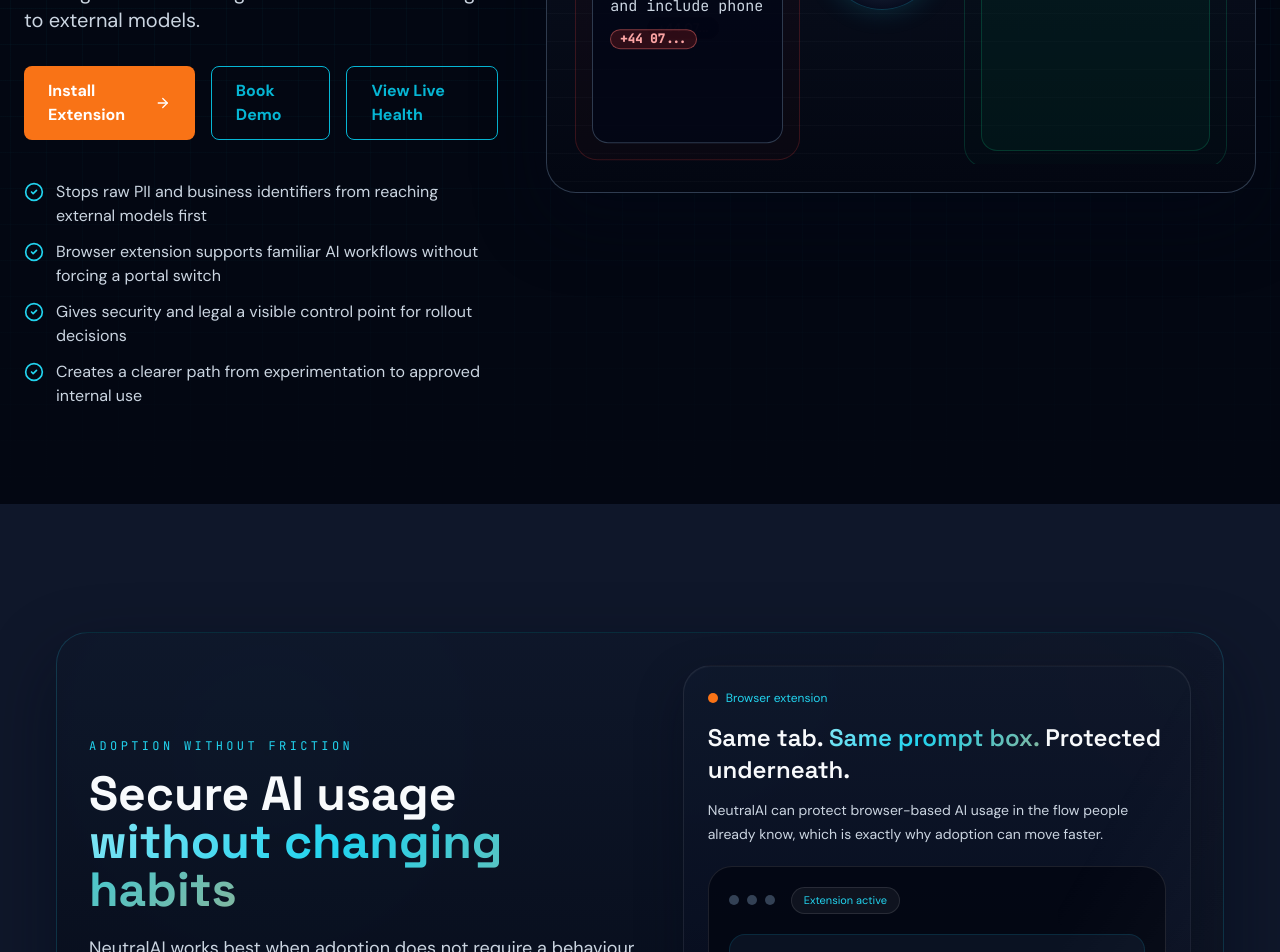
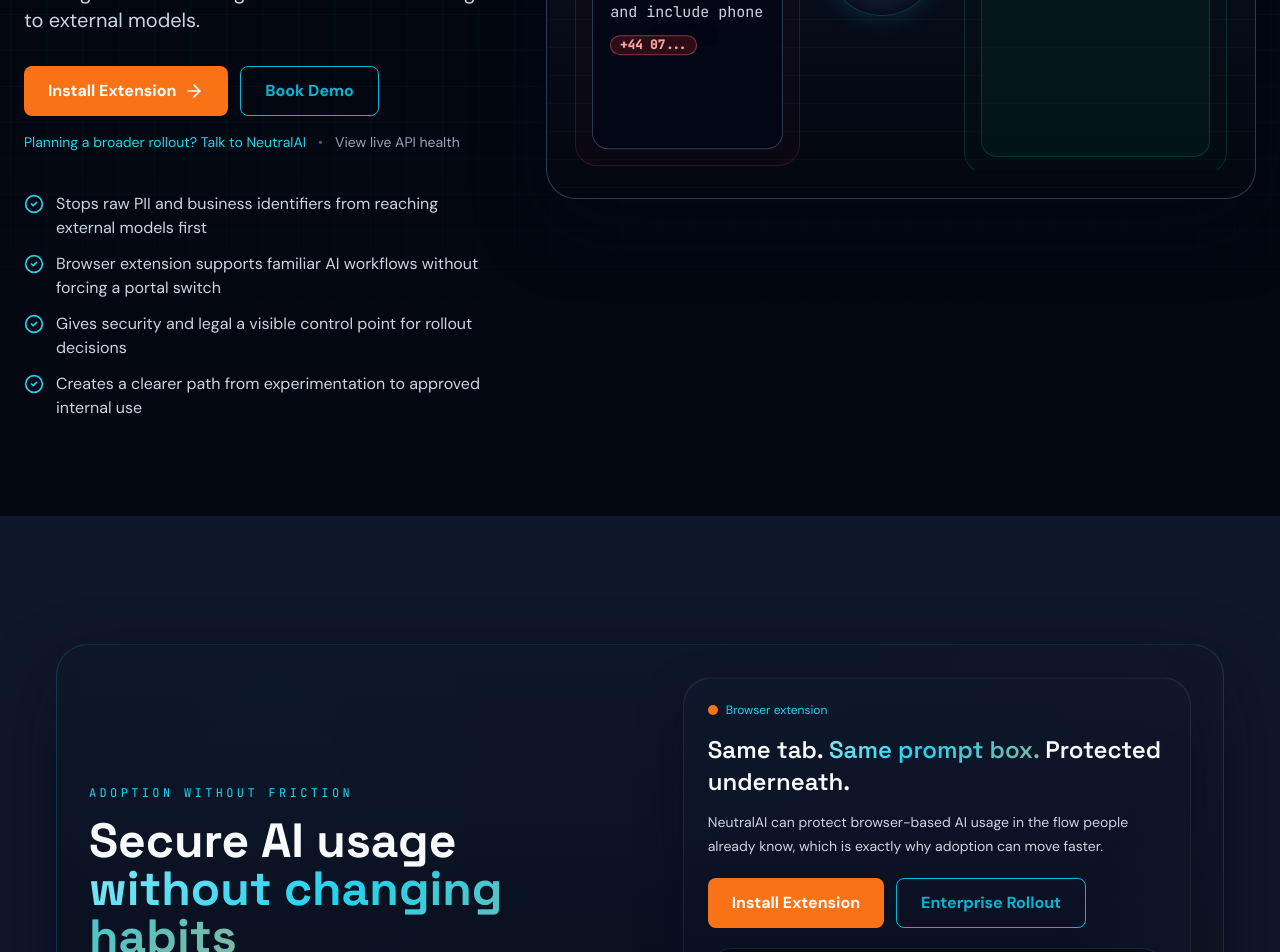
Before and after one commit to nazifsohtaoglu/neutralai-website, a Next.js app: page / in a window 1280 px wide. Shown: the part 740-1692 px from the top of the page. Built offline with nearby package versions, Linux system fonts and the light colour scheme.

Commit message:
Polish CTA flow and homepage spacing

```diff
--- a/app/page.tsx
+++ b/app/page.tsx
@@ -461,21 +461,27 @@ function Hero() {
               NeutralAI adds a control layer for browser-based AI usage and application traffic so teams can keep moving without sending raw sensitive data straight to external models.
             </p>
 
-            <div className="mt-8 flex flex-col gap-4 sm:flex-row">
-              <a href="/install-extension" className="btn btn-cta px-8 py-4 text-base">
+            <div className="mt-8 flex flex-col gap-3 sm:flex-row sm:flex-wrap">
+              <a href="/install-extension" className="btn btn-cta w-full px-8 py-4 text-base sm:w-auto">
                 Install Extension
                 <ArrowRight className="h-5 w-5" />
               </a>
-              <a href="/contact" className="btn btn-secondary px-8 py-4 text-base">
+              <a href="/contact" className="btn btn-secondary w-full px-8 py-4 text-base sm:w-auto">
                 Book Demo
               </a>
+            </div>
+            <div className="mt-4 flex flex-col gap-3 text-sm text-slate-400 sm:flex-row sm:flex-wrap sm:items-center">
+              <a href="/contact" className="text-primary-light transition-colors hover:text-primary">
+                Planning a broader rollout? Talk to NeutralAI
+              </a>
+              <span className="hidden text-slate-600 sm:inline">•</span>
               <a
                 href={siteConfig.apiHealthUrl}
                 target="_blank"
                 rel="noreferrer"
-                className="btn btn-secondary px-8 py-4 text-base"
+                className="transition-colors hover:text-slate-200"
               >
-                View Live Health
+                View live API health
               </a>
             </div>
 
@@ -508,7 +514,7 @@ function WhyItMatters() {
         <SectionIntro
           eyebrow="Why It Matters"
           title="Without a control layer, AI adoption creates new failure modes"
-          description="If the site has one job after the hero, it is making the customer feel the cost of not having this layer in place."
+          description="The issue is not just privacy. Uncontrolled AI usage slows internal approval, creates shadow workflows, and makes security teams the team saying no by default."
         />
 
         <div className="mt-12 grid gap-6 lg:grid-cols-3">
@@ -576,6 +582,14 @@ function ProductSurface() {
                 <p className="mt-3 text-sm leading-6 text-slate-300">
                   NeutralAI can protect browser-based AI usage in the flow people already know, which is exactly why adoption can move faster.
                 </p>
+                <div className="mt-5 flex flex-col gap-3 sm:flex-row">
+                  <a href="/install-extension" className="btn btn-cta w-full sm:w-auto">
+                    Install Extension
+                  </a>
+                  <a href="/contact" className="btn btn-secondary w-full sm:w-auto">
+                    Enterprise Rollout
+                  </a>
+                </div>
               </div>
 
               <div className="mt-5 rounded-[24px] border border-white/10 bg-background/85 p-4 md:p-5">
@@ -663,7 +677,7 @@ function HowItWorks() {
         <SectionIntro
           eyebrow="How It Works"
           title="Intercept. Neutralize. Forward."
-          description="The explanation should stay fast. NeutralAI is the layer between your app and the model endpoint."
+          description="NeutralAI sits between the user workflow and the model endpoint, rewriting or masking sensitive values before the request keeps moving."
           centered
         />
 
@@ -699,7 +713,7 @@ function Trust() {
           <SectionIntro
             eyebrow="Why Trust NeutralAI"
             title="Trust comes from architecture, proof, and honesty"
-            description="The goal is not to overwhelm people. It is to show a believable product, a believable deployment story, and a believable reason to engage."
+            description="The message here is simple: a real product boundary, live operational proof, and a launch posture that says exactly what is ready today and what is still being hardened."
           />
 
           <div className="space-y-4">
@@ -769,8 +783,8 @@ function Pricing() {
               initial={{ opacity: 0, y: 20 }}
               whileInView={{ opacity: 1, y: 0 }}
               viewport={{ once: true }}
-              transition={{ delay: index * 0.08 }}
-              className={`card p-6 ${plan.featured ? 'border-primary shadow-[0_0_40px_rgba(6,182,212,0.12)]' : ''}`}
+            transition={{ delay: index * 0.08 }}
+              className={`card flex h-full flex-col p-6 ${plan.featured ? 'border-primary shadow-[0_0_40px_rgba(6,182,212,0.12)]' : ''}`}
             >
               <div className="flex items-center justify-between gap-3">
                 <h3 className="font-heading text-2xl font-semibold">{plan.name}</h3>
@@ -781,7 +795,7 @@ function Pricing() {
                 ) : null}
               </div>
               <p className="mt-3 text-sm text-slate-400">{plan.summary}</p>
-              <ul className="mt-8 space-y-3">
+              <ul className="mt-8 flex-1 space-y-3">
                 {plan.features.map((feature) => (
                   <li key={feature} className="flex items-start gap-3 text-sm text-slate-300">
                     <CheckCircle2 className="mt-0.5 h-4 w-4 flex-shrink-0 text-primary" />
@@ -816,14 +830,21 @@ function FinalCta() {
             NeutralAI is for teams that need a credible answer to one practical question: how do we let people use AI without sending raw sensitive data out first?
           </p>
           <div className="mt-8 flex flex-col items-center justify-center gap-4 sm:flex-row">
-            <a href="/install-extension" className="btn btn-cta px-8 py-4 text-lg">
+            <a href="/install-extension" className="btn btn-cta w-full px-8 py-4 text-lg sm:w-auto">
               Install Extension
               <ArrowRight className="h-5 w-5" />
             </a>
-            <a href={contactLinks.launchReviewMailto} className="btn btn-secondary px-8 py-4 text-lg">
+            <a href={contactLinks.launchReviewMailto} className="btn btn-secondary w-full px-8 py-4 text-lg sm:w-auto">
               Book Rollout Review
             </a>
           </div>
+          <p className="mt-4 text-sm text-slate-500">
+            Need a security or commercial conversation first?{' '}
+            <a href="/contact" className="text-primary-light hover:text-primary">
+              Contact NeutralAI
+            </a>
+            .
+          </p>
         </div>
       </div>
     </section>
```
